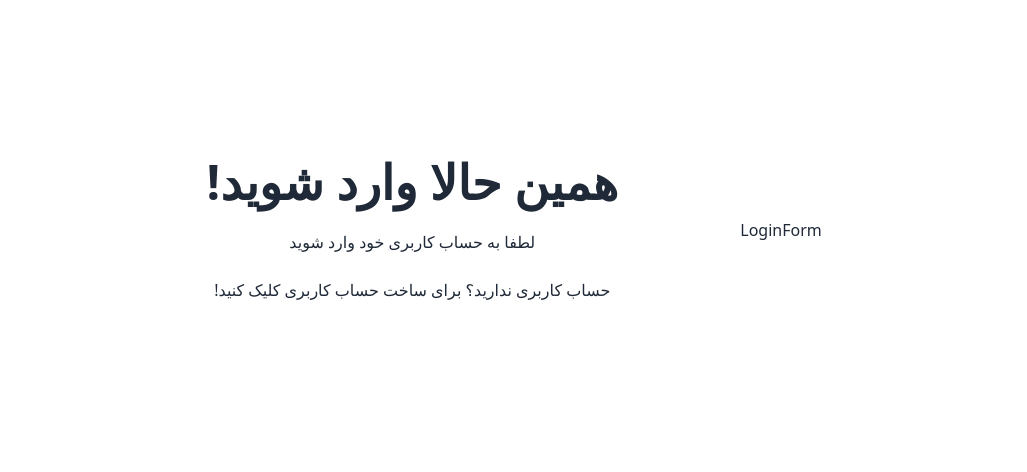
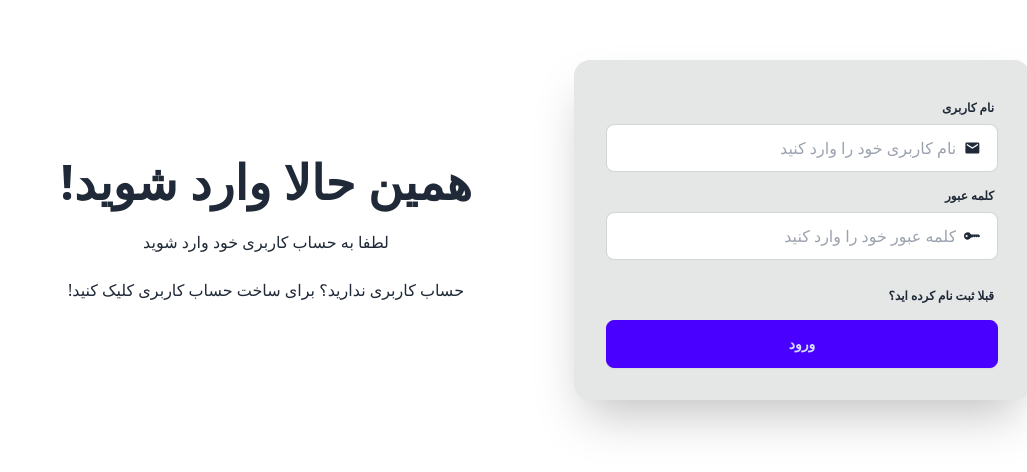
Before and after one commit to ARES11430/chat-project, a React (Vite) app in the folder front-end/: page /login in a window 1280 px wide. Shown: the part 170-642 px from the top of the page, without its empty margins (253-1280 px from the left). Built offline with nearby package versions, Linux system fonts and the light colour scheme; no server answers.

Commit message:
create actual login form
actual login here

```diff
--- a/front-end/src/components/auth/LoginForm.tsx
+++ b/front-end/src/components/auth/LoginForm.tsx
@@ -1,7 +1,99 @@
-import React from 'react';
+import { useForm } from 'react-hook-form';
+import { BsFillKeyFill } from 'react-icons/bs';
+import { MdEmail } from 'react-icons/md';
+import { Link, useNavigate } from 'react-router-dom';
+
+// * components
+import Loading from '../Loading';
+import Spinner from '../Spinner';
+
+// * validation
+import { zodResolver } from '@hookform/resolvers/zod';
+import { loginSchema } from '../../validations/authSchema';
+
+// * hooks
+import useLogin from '../../hooks/useLogin';
+
+import { z } from 'zod';
+
+type LoginSchema = z.infer<typeof loginSchema>;
+
+const loginDefaultValues: LoginSchema = {
+	userName: '',
+	password: ''
+};
 
 const LoginForm = () => {
-	return <div>LoginForm</div>;
+	const {
+		register,
+		handleSubmit,
+		formState: { errors, isSubmitting }
+	} = useForm<LoginSchema>({
+		mode: 'all',
+		resolver: zodResolver(loginSchema),
+		defaultValues: loginDefaultValues
+	});
+
+	const navigate = useNavigate();
+
+	const { mutate, isPending, isSuccess } = useLogin(navigate);
+
+	const onSubmit = handleSubmit((data) => {
+		mutate(data);
+	});
+
+	if (isSuccess) return <Loading />;
+
+	return (
+		<div className='card bg-base-300 lg:w-[50%] w-full shadow-2xl'>
+			<form className='card-body' onSubmit={onSubmit}>
+				<div className='form-control'>
+					<label className='label text-xs font-bold'>
+						<span className='label-text text-xs'>نام کاربری</span>
+					</label>
+					<div className='input input-bordered flex items-center gap-2'>
+						<MdEmail className='text-lg' />
+						<input
+							type='text'
+							className='w-full small-placeholder text-xs xl:text-base'
+							placeholder='نام کاربری خود را وارد کنید'
+							{...register('userName')}
+						/>
+					</div>
+					{errors.userName && (
+						<p className='text-red-500 text-xs mt-2 ps-1'>{errors.userName.message}</p>
+					)}
+				</div>
+				<div className='form-control'>
+					<label className='label text-xs font-bold'>
+						<span className='label-text text-xs'>کلمه عبور</span>
+					</label>
+					<div className='input input-bordered flex items-center gap-2'>
+						<BsFillKeyFill className='text-lg' />
+						<input
+							type='password'
+							className='w-full small-placeholder text-xs xl:text-base'
+							placeholder='کلمه عبور خود را وارد کنید'
+							{...register('password')}
+						/>
+					</div>
+					{errors.password && (
+						<p className='text-red-500 text-xs mt-2 ps-1'>{errors.password.message}</p>
+					)}
+					<label className='label text-xs font-bold mt-5'>
+						<Link to='/register' className='label-text-alt link link-hover'>
+							قبلا ثبت نام کرده اید؟
+						</Link>
+					</label>
+				</div>
+				<div className='form-control'>
+					<button type='submit' className='btn btn-primary' disabled={isSubmitting || isPending}>
+						{isSubmitting || isPending ? <Spinner /> : 'ورود'}
+					</button>
+				</div>
+			</form>
+		</div>
+	);
 };
 
 export default LoginForm;
```
